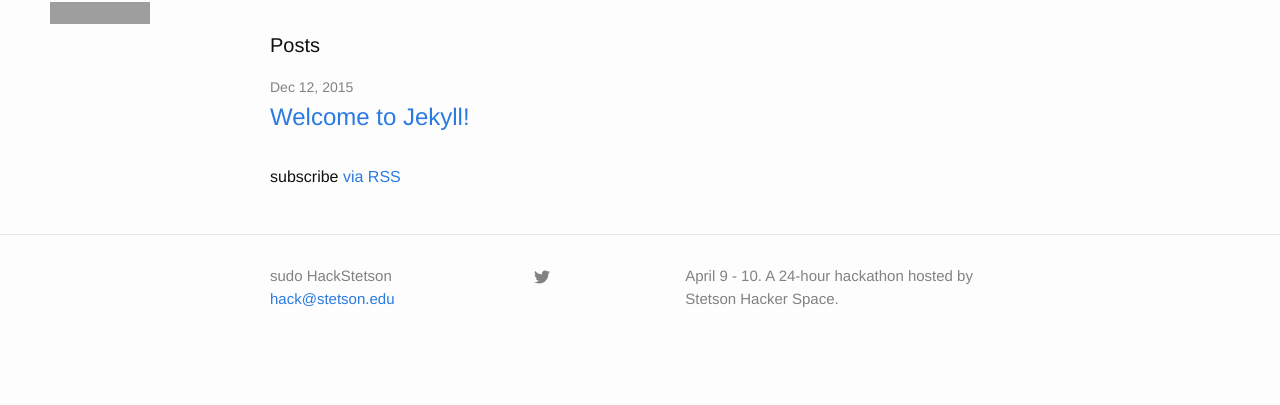
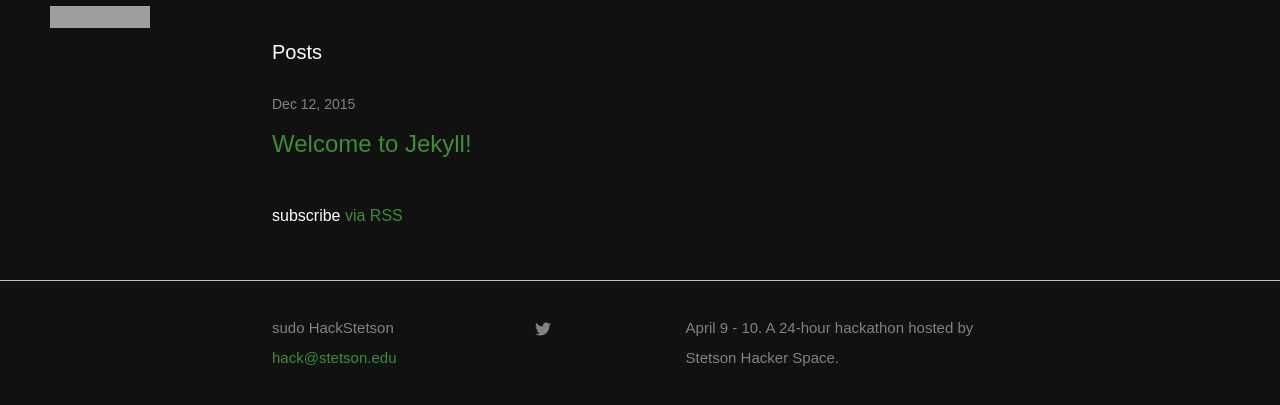
Before and after one commit to suhack/sudo, a Jekyll site: the page built from index.html, in a window 1280 px wide. Shown: the top 405 px of the page. Built offline with Jekyll 4.4.1, drawn with Linux system fonts in a browser that asks for light colours; grey boxes are pictures that could not be loaded.

Commit message:
Update main styling
Add custom styling

```diff
--- /dev/null
+++ b/_sass/_custom.scss
@@ -0,0 +1,41 @@
+#logo {
+  display: block;
+  margin: 4rem auto;
+}
+
+/**
+ * Format for command-format titles
+ */
+.command {
+  &:before {
+    content: "$ ";
+  }
+}
+
+.question {
+  margin: 1rem auto;
+
+  & + &:before {
+    content: "------------------------------";
+    display: block;
+    margin: 1rem auto;
+  }
+}
+
+.query {
+  font-weight: bold;
+}
+
+.answer {
+  text-indent: 2em;
+}
+
+input[type="email"], input[type="email"]:active, input[type="email"]:focus,
+input[type="submit"], input[type="submit"]:active, input[type="submit"]:focus {
+  font-family: $base-font-family;
+  font-size: $base-font-size;
+  color: $text-color;
+  background: $grey-color-dark;
+  border: none;
+  padding: 1em;
+}
--- a/css/main.scss
+++ b/css/main.scss
@@ -6,19 +6,19 @@
 
 
 // Our variables
-$base-font-family: Helvetica, Arial, sans-serif;
+$base-font-family: "Ubuntu Mono", Arial, sans-serif;
 $base-font-size:   16px;
 $small-font-size:  $base-font-size * 0.875;
-$base-line-height: 1.5;
+$base-line-height: 2;
 
-$spacing-unit:     30px;
+$spacing-unit:     32px;
 
-$text-color:       #111;
-$background-color: #fdfdfd;
-$brand-color:      #2a7ae2;
+$text-color:       #fdfdfd;
+$background-color: #111111;
+$brand-color:      #3d8e33;
 
 $grey-color:       #828282;
-$grey-color-light: lighten($grey-color, 40%);
+$grey-color-light: lighten($grey-color, 25%);
 $grey-color-dark:  darken($grey-color, 25%);
 
 $on-palm:          600px;
@@ -45,5 +45,5 @@ $on-laptop:        800px;
 @import
         "base",
         "layout",
-        "syntax-highlighting"
-;
+        "custom",
+        "syntax-highlighting";
```
